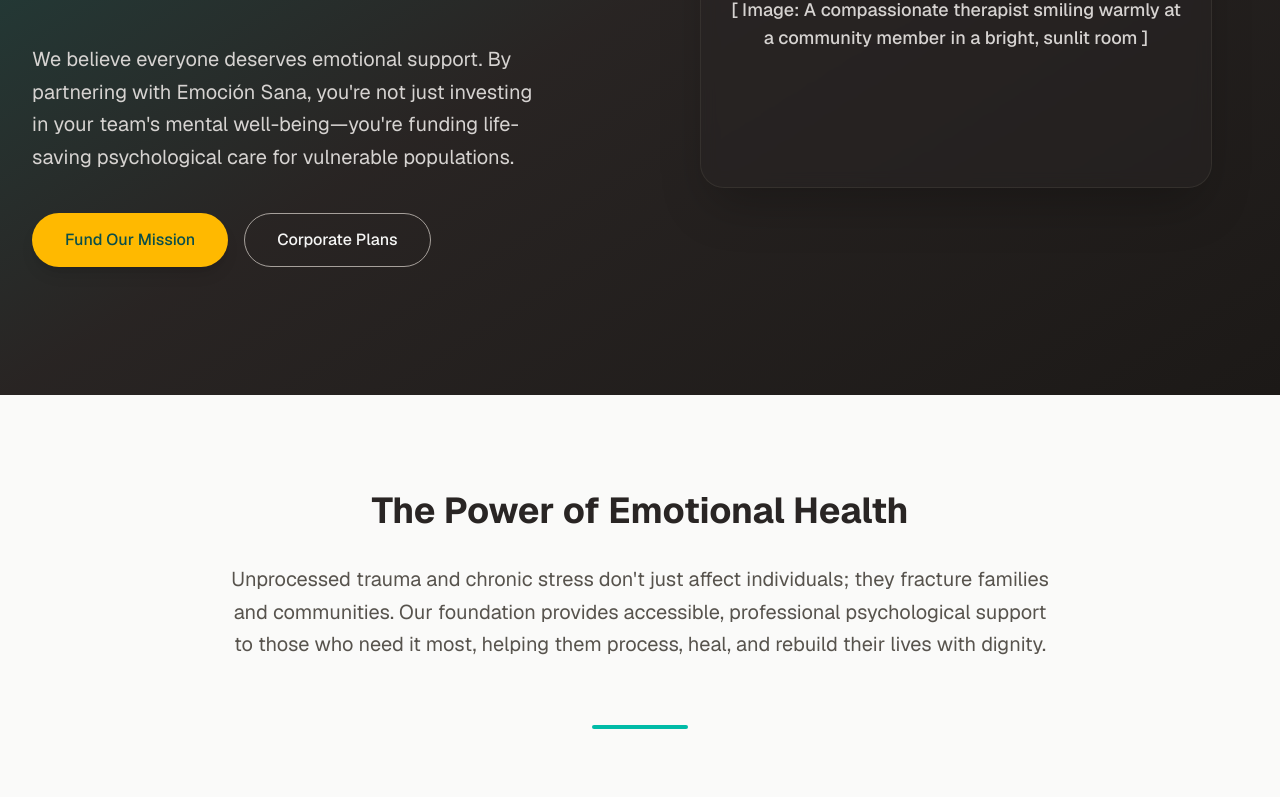
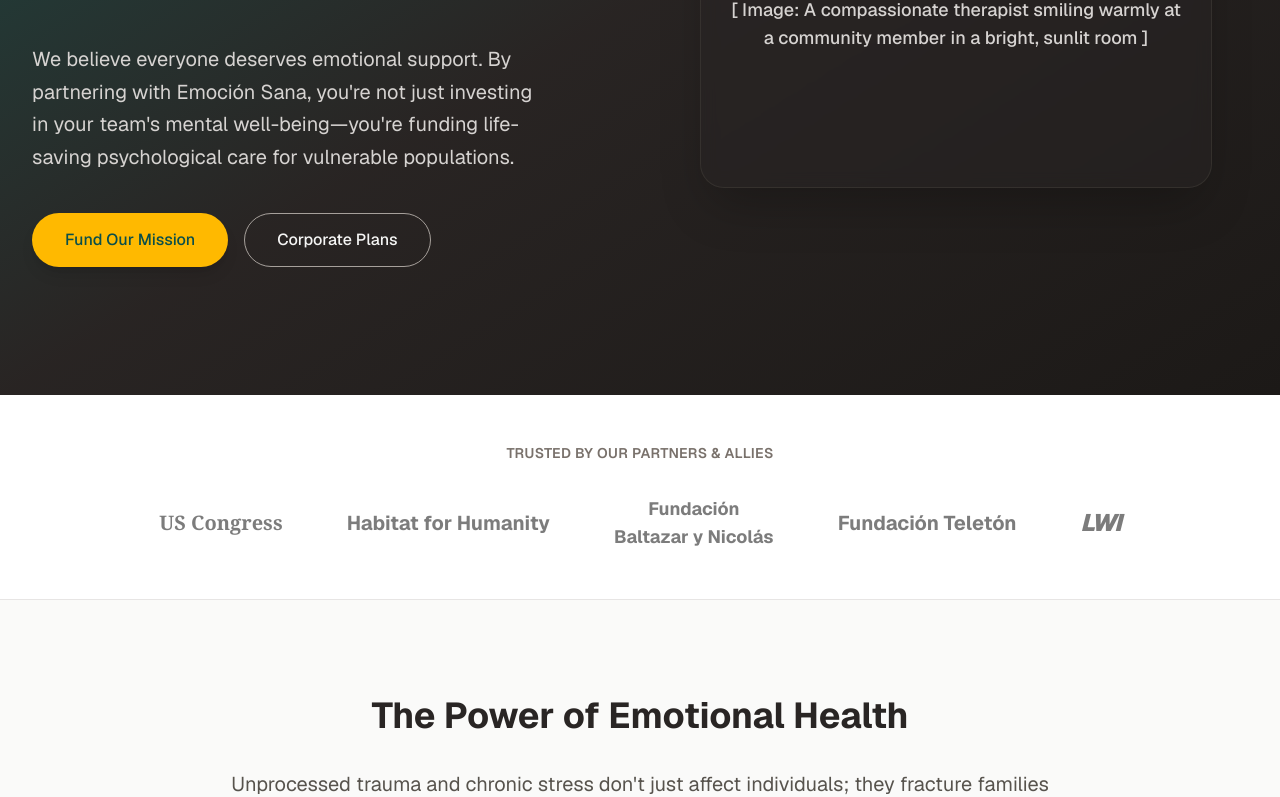
Before and after one commit to auralixai/Emocionsana, a Next.js app: page / in a window 1280 px wide. Shown: the part 478-1275 px from the top of the page. Built offline with nearby package versions, Linux system fonts and the light colour scheme.

Commit message:
feat: add Trusted By logo cloud section

```diff
--- a/src/app/page.tsx
+++ b/src/app/page.tsx
@@ -60,6 +60,32 @@ export default function Home() {
             <div className="w-full max-w-lg aspect-[4/3] bg-stone-800/50 rounded-3xl border border-stone-700/50 flex flex-col items-center justify-center backdrop-blur-sm shadow-2xl p-6 text-center">
               <span className="text-4xl mb-4">🫂</span>
               <span className="text-stone-300 font-medium text-lg">[ Image: A compassionate therapist smiling warmly at a community member in a bright, sunlit room ]</span>
+            </div>
+          </div>
+        </div>
+      </section>
+
+      {/* Trusted By / Partners & Allies Logo Cloud */}
+      <section className="py-12 border-b border-stone-200 bg-white">
+        <div className="max-w-7xl mx-auto px-4 sm:px-6 lg:px-8">
+          <p className="text-center text-sm font-semibold text-stone-500 tracking-wide uppercase mb-8">
+            Trusted By Our Partners & Allies
+          </p>
+          <div className="flex flex-wrap justify-center gap-10 md:gap-16 items-center opacity-60 grayscale transition-all duration-500 hover:opacity-100 hover:grayscale-0">
+            <div className="flex items-center justify-center">
+              <span className="text-xl font-serif font-bold text-stone-800">US Congress</span>
+            </div>
+            <div className="flex items-center justify-center">
+              <span className="text-xl font-bold text-stone-800">Habitat for Humanity</span>
+            </div>
+            <div className="flex items-center justify-center text-center leading-tight">
+              <span className="text-lg font-bold text-stone-800">Fundación<br/>Baltazar y Nicolás</span>
+            </div>
+            <div className="flex items-center justify-center">
+              <span className="text-xl font-bold text-stone-800">Fundación Teletón</span>
+            </div>
+            <div className="flex items-center justify-center">
+              <span className="text-2xl font-black italic tracking-tighter text-stone-800">LWI</span>
             </div>
           </div>
         </div>
```
